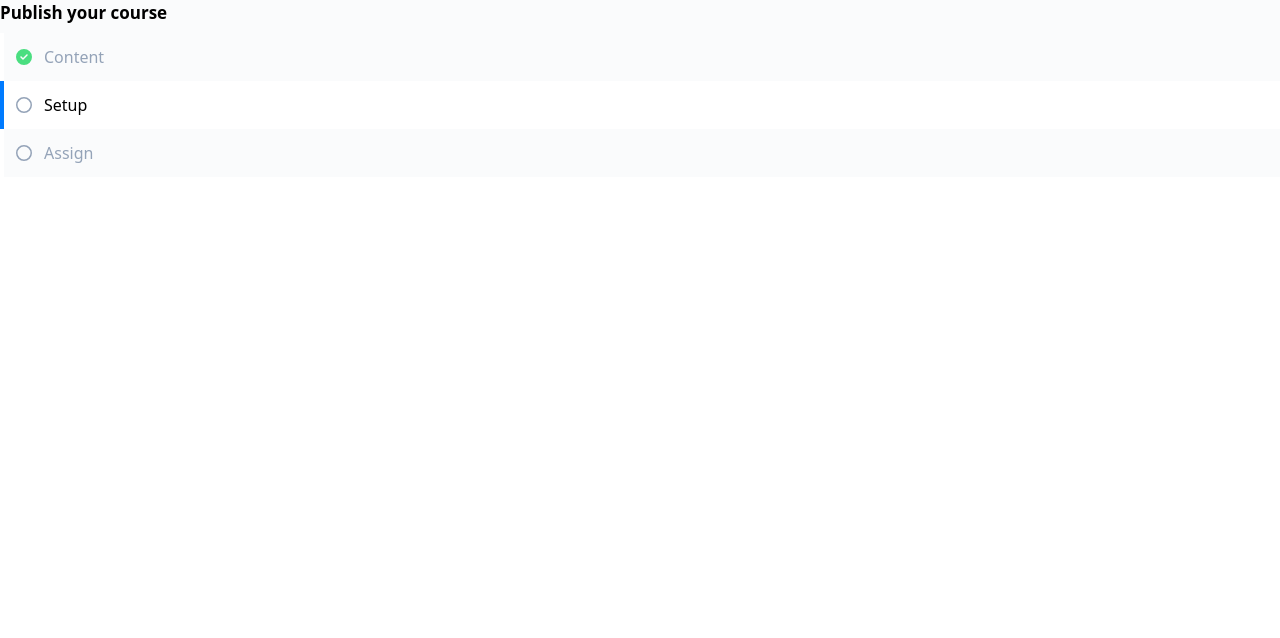
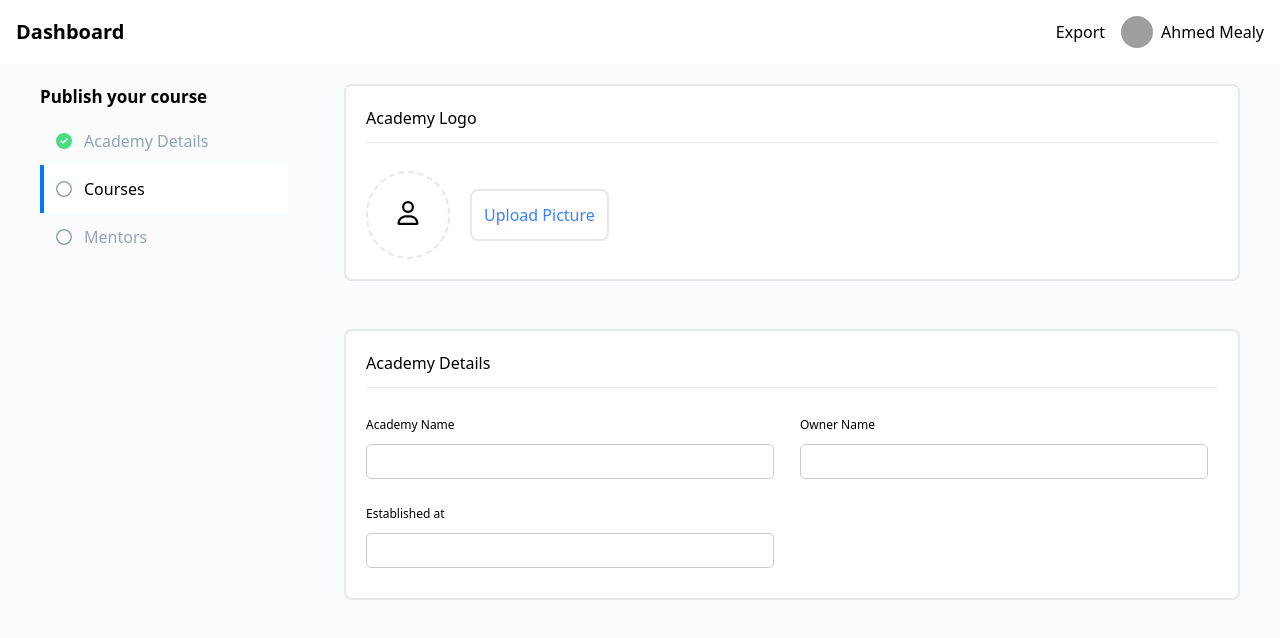
Before and after one commit to Techy-software/techy-website, a React (Vite) app: page / in a window 1280 px wide. Shown: the top 638 px of the page. Built offline with nearby package versions, Linux system fonts and the light colour scheme; grey boxes are pictures that could not be loaded.

Commit message:
First Page is done + Adjustments in the Reusable components + added InputField

```diff
--- a/src/App.jsx
+++ b/src/App.jsx
@@ -2,7 +2,8 @@ import React, { useState } from "react";
 // import CourseLibraryComponent from './components/course-library-component/course-library-component';
 import CourseDetilasComponent from "./components/course-details-component/course-details-component";
 import AddMentorComponent from "./components/add-mentor-component/add-mentor-component";
-import HorizontalSteps from "./reusable components/HorizontalSteps/HorizontalSteps";
+import AddAcademy from "./components/AddAcademy/AddAcademy";
+
 const App = () => {
   const [currentStep, setCurrentStep] = useState(1);
   const steps = ["Content", "Setup", "Assign"];
@@ -10,7 +11,7 @@ const App = () => {
   return (
     // <CourseDetilasComponent steps={steps} currentStep={currentStep} />
     // <AddMentorComponent/>
-    <HorizontalSteps steps={steps} currentStep={currentStep} />
+    <AddAcademy />
   );
 };
 
--- /dev/null
+++ b/src/components/AddAcademy/AddAcademy.css
@@ -0,0 +1,6 @@
+.add-academy {
+  background-color: #fafbfc;
+  height: 100vh;
+  display: flex;
+
+}
--- /dev/null
+++ b/src/components/AddAcademy/AddAcademy.jsx
@@ -0,0 +1,55 @@
+import React from "react";
+import "./AddAcademy.css";
+import HorizontalSteps from "../../reusable components/HorizontalSteps/HorizontalSteps";
+import { FontAwesomeIcon } from "@fortawesome/react-fontawesome";
+import { faUser } from "@fortawesome/free-regular-svg-icons";
+import Topbar from "../Topbar";
+import InputField from "../../reusable components/InputField/InputField";
+
+const AddAcademy = () => {
+  return (
+    <>
+      <Topbar className="fixed" />
+      <div className="grid grid-cols-12 gap-4 add-academy px-10 pt-5">
+        <div className="col-span-3 me-10">
+          <HorizontalSteps
+            steps={["Academy Details", "Courses", "Mentors"]}
+            currentStep={1}
+          />
+        </div>
+        <div className="col-span-9">
+          <div className="bg-white rounded-lg p-5 border-2">
+            <h2 className="mb-3">Academy Logo</h2>
+            <hr />
+            <div className="flex items-center mt-7">
+              <div className="border-2 border-dashed rounded-full me-5">
+                <FontAwesomeIcon icon={faUser} className="p-7 w-6 h-6" />
+              </div>
+              <button className="border-2 text-blue-500 p-3 rounded-lg">
+                Upload Picture
+              </button>
+            </div>
+          </div>
+          <div className="mt-12 bg-white rounded-lg p-5 border-2">
+            <h2 className="mb-3">Academy Details</h2>
+            <hr />
+            <div className="grid grid-cols-12 gap-4 mt-7">
+              {["Academy Name", "Owner Name", "Established at"].map(
+                (label, index) => (
+                  <div className="col-span-6" key={index}>
+                    <InputField
+                      label={label}
+                      type="text"
+                    />
+                  </div>
+                )
+              )}
+            </div>
+          </div>
+        </div>
+      </div>
+    </>
+  );
+};
+
+export default AddAcademy;
--- a/src/reusable components/HorizontalSteps/HorizontalSteps.css
+++ b/src/reusable components/HorizontalSteps/HorizontalSteps.css
@@ -3,12 +3,11 @@
   font-weight: 700;
   margin-bottom: 7px;
 }
-.horizontal-steps {
+.default-background-horizontal-steps {
   background-color: #fafbfc;
 }
 .active-item-horizontal-steps {
   background-color: #007bff;
-  /* padding: 5px; */
 }
 .active-word-horizontal-steps {
   color: black;
--- a/src/reusable components/HorizontalSteps/HorizontalSteps.jsx
+++ b/src/reusable components/HorizontalSteps/HorizontalSteps.jsx
@@ -12,7 +12,7 @@ import "./HorizontalSteps.css";
 
 const HorizontalSteps = (props) => {
   return (
-    <div className="horizontal-steps">
+    <div className="default-background-horizontal-steps">
       <h3 className="title-horizontal-steps">Publish your course</h3>
       <ul>
         {props.steps.map((step, index) => (
@@ -26,7 +26,7 @@ const HorizontalSteps = (props) => {
                 ${
                   props.currentStep === index
                     ? "active-item-horizontal-steps "
-                    : "bg-white"
+                    : "default-background-horizontal-steps"
                 }`}
             ></div>
             {props.currentStep > index ? (
--- /dev/null
+++ b/src/reusable components/InputField/InputField.css
@@ -0,0 +1,18 @@
+.inputField {
+  width: 100%;
+  border-radius: 5px;
+  padding-right: 10px;
+  font-size: 16px;
+  outline: none;
+  margin-bottom: 10px;
+  display: flex;
+  flex-direction: column;
+}
+
+.formLabel {
+  width: 100%;
+  font-weight: 400;
+  font-size: 12px;
+  outline: none;
+  margin-bottom: 10px;
+}
--- /dev/null
+++ b/src/reusable components/InputField/InputField.jsx
@@ -0,0 +1,16 @@
+import "./InputField.css";
+
+export default function InputField(props) {
+  return (
+    <div className="inputField">
+      <label className="formLabel">{props.label}</label>
+      <input
+        type={props.type}
+        placeholder={props.placeholder}
+        value={props.value}
+        // onChange={props.setValue}  // Uncomment when onChange is Ready
+        required
+      />
+    </div>
+  );
+}
```
Also changed, not shown: src/reusable components/BlueButton/BlueButton.jsx (+3 -6 lines).
